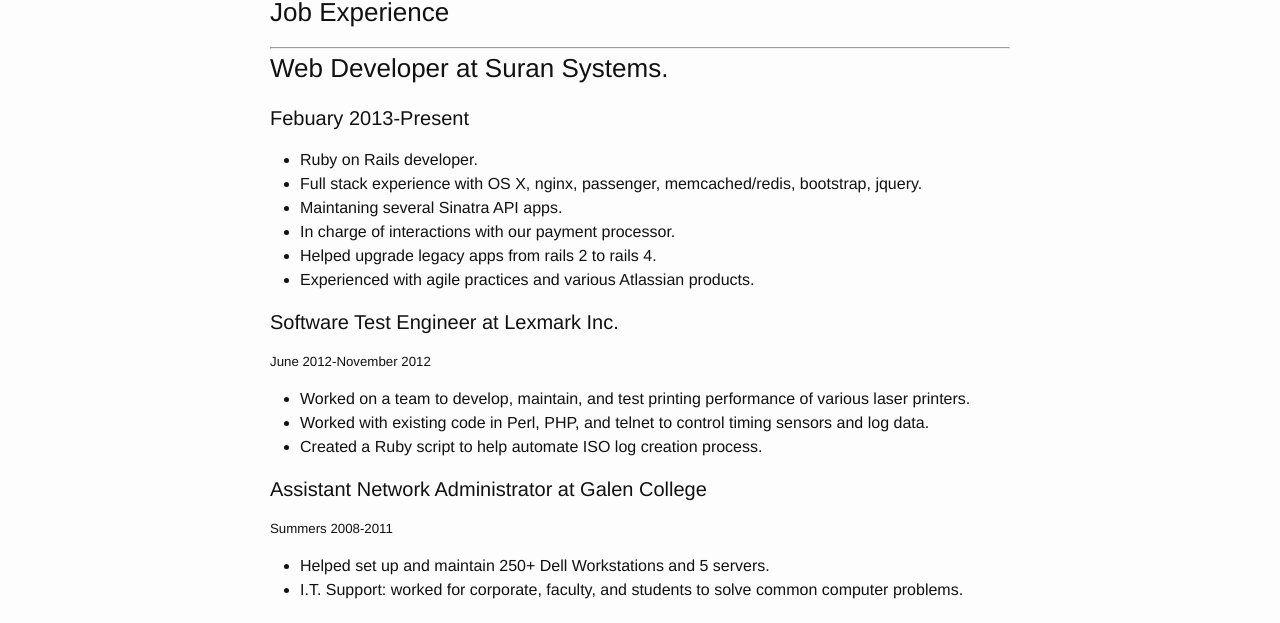
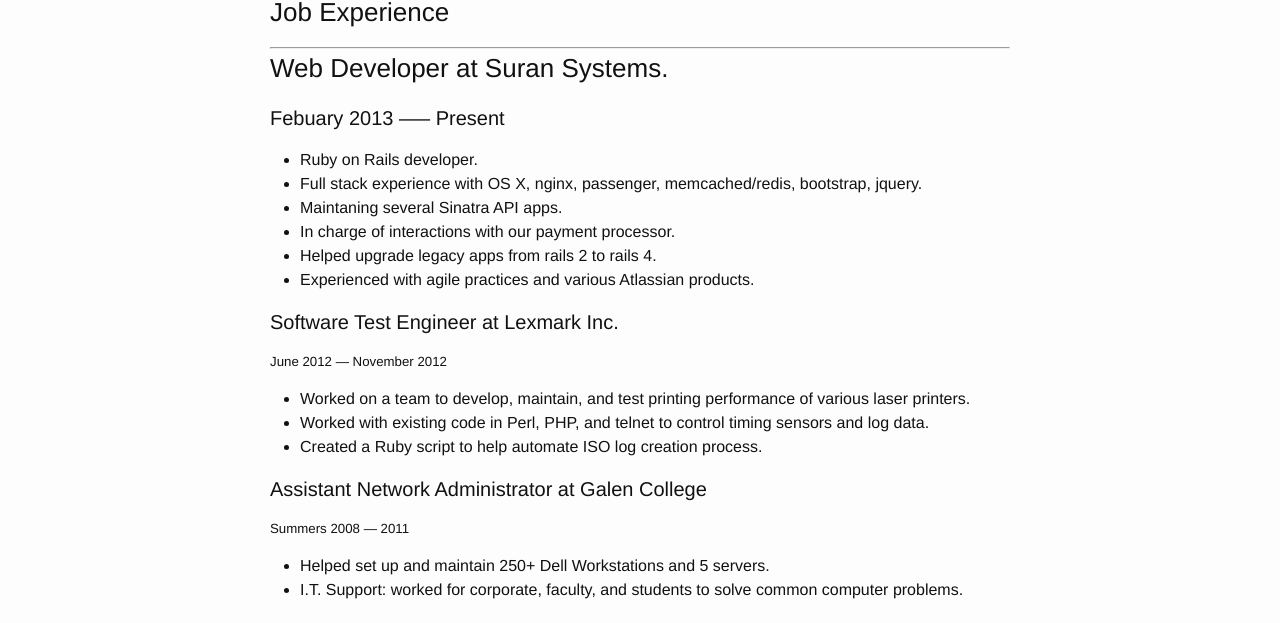
Before and after one commit to danmanstx/dannypetersme, a Jekyll site: the page built from resume.md, in a window 1280 px wide. Shown: the part 171-794 px from the top of the page. Built offline with Jekyll 4.4.1, drawn with Linux system fonts in a browser that asks for light colours.

```diff
--- a/public/feed.xml
+++ b/public/feed.xml
@@ -6,8 +6,8 @@
 </description>
     <link>http://dannypeters.me/</link>
     <atom:link href="http://dannypeters.me/feed.xml" rel="self" type="application/rss+xml"/>
-    <pubDate>Sat, 17 Jan 2015 00:29:19 -0500</pubDate>
-    <lastBuildDate>Sat, 17 Jan 2015 00:29:19 -0500</lastBuildDate>
+    <pubDate>Sat, 17 Jan 2015 00:39:00 -0500</pubDate>
+    <lastBuildDate>Sat, 17 Jan 2015 00:39:00 -0500</lastBuildDate>
     <generator>Jekyll v2.5.3</generator>
 
       <item>
--- a/public/resume/index.html
+++ b/public/resume/index.html
@@ -71,7 +71,7 @@
 
 <h3 id="web-developer-at-suran-systems">Web Developer at Suran Systems.</h3>
 
-<h4 id="febuary-2013-present">Febuary 2013-Present</h4>
+<h4 id="febuary-2013-------present">Febuary 2013 —– Present</h4>
 
 <ul>
   <li>Ruby on Rails developer.</li>
@@ -84,7 +84,7 @@
 
 <h4 id="software-test-engineer-at-lexmark-inc">Software Test Engineer at Lexmark Inc.</h4>
 
-<h5 id="june-2012-november-2012">June 2012-November 2012</h5>
+<h5 id="june-2012-----november-2012">June 2012 — November 2012</h5>
 
 <ul>
   <li>Worked on a team to develop, maintain, and test printing performance of various laser printers.</li>
@@ -94,7 +94,7 @@
 
 <h4 id="assistant-network-administrator-at-galen-college">Assistant Network Administrator at Galen College</h4>
 
-<h5 id="summers-2008-2011">Summers 2008-2011</h5>
+<h5 id="summers-2008-----2011">Summers 2008 — 2011</h5>
 
 <ul>
   <li>Helped set up and maintain 250+ Dell Workstations and 5 servers.</li>
--- a/resume.md
+++ b/resume.md
@@ -9,7 +9,7 @@ permalink: /resume/
 
 ### Web Developer at Suran Systems.
 
-####Febuary 2013-Present
+####Febuary 2013 ----- Present
 
   - Ruby on Rails developer.
   - Full stack experience with OS X, nginx, passenger, memcached/redis, bootstrap, jquery.
@@ -20,7 +20,7 @@ permalink: /resume/
 
 #### Software Test Engineer at Lexmark Inc.
 
-##### June 2012-November 2012
+##### June 2012 --- November 2012
 
   - Worked on a team to develop, maintain, and test printing performance of various laser printers.
   - Worked with existing code in Perl, PHP, and telnet to control timing sensors and log data.
@@ -28,7 +28,7 @@ permalink: /resume/
 
 #### Assistant Network Administrator at Galen College
 
-##### Summers 2008-2011
+##### Summers 2008 --- 2011
 
   - Helped set up and maintain 250+ Dell Workstations and 5 servers.
   -  I.T. Support: worked for corporate, faculty, and students to solve common computer problems.
```
